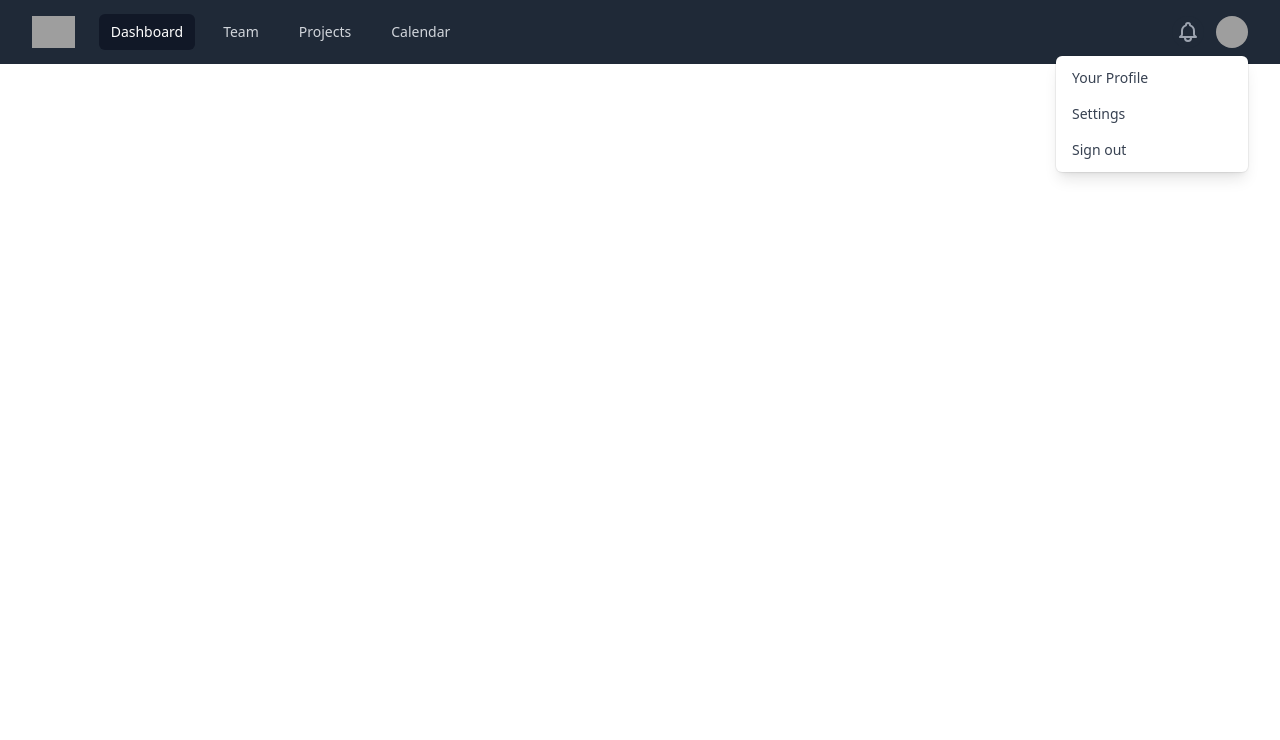
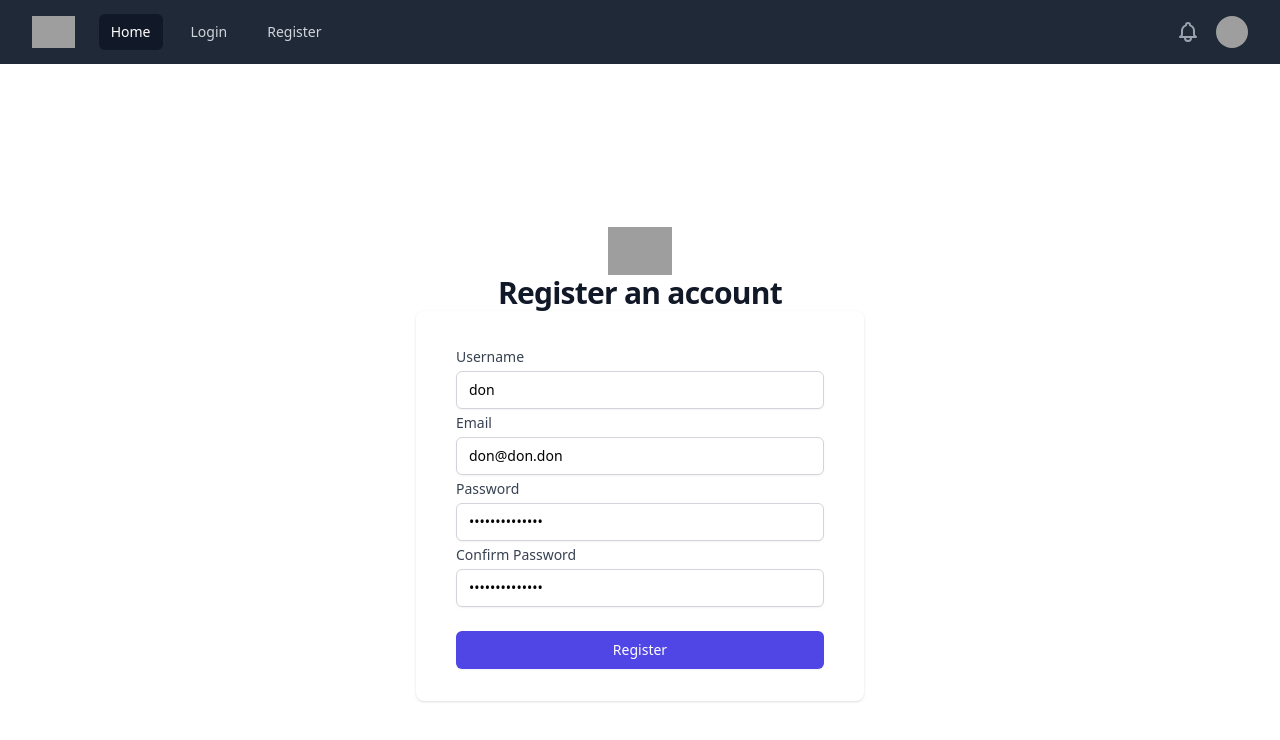
Before and after one commit to Don-Cryptus/springauth, an Angular app in the folder angular/: page /register in a window 1280 px wide. Before the commit this address led to /. Shown: the top 740 px of the page. Built offline with nearby package versions, Linux system fonts and the light colour scheme; grey boxes are pictures that could not be loaded.

Commit message:
add navbar

```diff
--- a/angular/src/app/app-routing.module.ts
+++ b/angular/src/app/app-routing.module.ts
@@ -1,8 +1,14 @@
 import { NgModule } from '@angular/core';
 import { RouterModule, Routes } from '@angular/router';
+import { LoginComponent } from './auth/login/login.component';
 import { RegisterComponent } from './auth/register/register.component';
+import { HomeComponent } from './home/home.component';
 
-const routes: Routes = [{ path: '', component: RegisterComponent }];
+const routes: Routes = [
+  { path: '', component: HomeComponent },
+  { path: 'register', component: RegisterComponent },
+  { path: 'login', component: LoginComponent },
+];
 
 @NgModule({
   imports: [RouterModule.forRoot(routes)],
--- a/angular/src/app/app.module.ts
+++ b/angular/src/app/app.module.ts
@@ -7,9 +7,10 @@ import { AppComponent } from './app.component';
 import { AuthModule } from './auth/auth.module';
 import { authInterceptorProviders } from './interceptor/auth.interceptor';
 import { NavComponent } from './nav/nav.component';
+import { HomeComponent } from './home/home.component';
 
 @NgModule({
-  declarations: [AppComponent, NavComponent],
+  declarations: [AppComponent, NavComponent, HomeComponent],
   imports: [BrowserModule, AppRoutingModule, HttpClientModule, AuthModule],
   providers: [authInterceptorProviders],
   bootstrap: [AppComponent],
--- a/angular/src/app/auth/login/login.component.html
+++ b/angular/src/app/auth/login/login.component.html
@@ -16,7 +16,7 @@
     {{ alertMsg }}
   </app-alert>
 
-  <div class="sm:mx-auto sm:w-full sm:max-w-md">
+  <div class="sm:mx-auto sm:w-full sm:max-w-md min-w-[28rem]">
     <div class="bg-white py-8 px-4 shadow sm:rounded-lg sm:px-10">
       <form class="space-y-6" [formGroup]="loginForm" (ngSubmit)="login()">
         <app-input
--- a/angular/src/app/auth/register/register.component.html
+++ b/angular/src/app/auth/register/register.component.html
@@ -16,7 +16,7 @@
     {{ alertMsg }}
   </app-alert>
 
-  <div class="sm:mx-auto sm:w-full sm:max-w-md">
+  <div class="sm:mx-auto sm:w-full sm:max-w-md min-w-[28rem]">
     <div class="bg-white py-8 px-4 shadow sm:rounded-lg sm:px-10">
       <form
         class="space-y-6"
--- /dev/null
+++ b/angular/src/app/home/home.component.ts
@@ -0,0 +1,15 @@
+import { Component, OnInit } from '@angular/core';
+
+@Component({
+  selector: 'app-home',
+  templateUrl: './home.component.html',
+  styleUrls: ['./home.component.css']
+})
+export class HomeComponent implements OnInit {
+
+  constructor() { }
+
+  ngOnInit(): void {
+  }
+
+}
--- a/angular/src/app/nav/nav.component.html
+++ b/angular/src/app/nav/nav.component.html
@@ -5,6 +5,7 @@
       <div class="absolute inset-y-0 left-0 flex items-center sm:hidden">
         <!-- Mobile menu button-->
         <button
+          (click)="navbar = !navbar"
           type="button"
           class="inline-flex items-center justify-center p-2 rounded-md text-gray-400 hover:text-white hover:bg-gray-700 focus:outline-none focus:ring-2 focus:ring-inset focus:ring-white"
           aria-controls="mobile-menu"
@@ -19,7 +20,7 @@
             Menu open: "hidden", Menu closed: "block"
           -->
           <svg
-            class="block h-6 w-6"
+            class="h-6 w-6 {{ navbar && 'hidden' }}"
             xmlns="http://www.w3.org/2000/svg"
             fill="none"
             viewBox="0 0 24 24"
@@ -41,7 +42,7 @@
             Menu open: "block", Menu closed: "hidden"
           -->
           <svg
-            class="hidden h-6 w-6"
+            class="h-6 w-6 {{ !navbar && 'hidden' }}"
             xmlns="http://www.w3.org/2000/svg"
             fill="none"
             viewBox="0 0 24 24"
@@ -76,28 +77,24 @@
           <div class="flex space-x-4">
             <!-- Current: "bg-gray-900 text-white", Default: "text-gray-300 hover:bg-gray-700 hover:text-white" -->
             <a
-              href="#"
+              href="/"
+              routerLink="/"
               class="bg-gray-900 text-white px-3 py-2 rounded-md text-sm font-medium"
               aria-current="page"
-              >Dashboard</a
+              >Home</a
             >
-
             <a
+              href="/login"
+              routerLink="login"
               href="#"
               class="text-gray-300 hover:bg-gray-700 hover:text-white px-3 py-2 rounded-md text-sm font-medium"
-              >Team</a
+              >Login</a
             >
-
             <a
-              href="#"
+              href="/register"
+              routerLink="register"
               class="text-gray-300 hover:bg-gray-700 hover:text-white px-3 py-2 rounded-md text-sm font-medium"
-              >Projects</a
-            >
-
-            <a
-              href="#"
-              class="text-gray-300 hover:bg-gray-700 hover:text-white px-3 py-2 rounded-md text-sm font-medium"
-              >Calendar</a
+              >Register</a
             >
           </div>
         </div>
@@ -132,6 +129,7 @@
         <div class="ml-3 relative">
           <div>
             <button
+              (click)="userMenu = !userMenu"
               type="button"
               class="bg-gray-800 flex text-sm rounded-full focus:outline-none focus:ring-2 focus:ring-offset-2 focus:ring-offset-gray-800 focus:ring-white"
               id="user-menu-button"
@@ -158,7 +156,9 @@
               To: "transform opacity-0 scale-95"
           -->
           <div
-            class="origin-top-right absolute right-0 mt-2 w-48 rounded-md shadow-lg py-1 bg-white ring-1 ring-black ring-opacity-5 focus:outline-none"
+            class="{{
+              !userMenu && 'hidden'
+            }} origin-top-right absolute right-0 mt-2 w-48 rounded-md shadow-lg py-1 bg-white ring-1 ring-black ring-opacity-5 focus:outline-none"
             role="menu"
             aria-orientation="vertical"
             aria-labelledby="user-menu-button"
@@ -196,32 +196,29 @@
   </div>
 
   <!-- Mobile menu, show/hide based on menu state. -->
-  <div class="sm:hidden" id="mobile-menu">
+  <div class="sm:hidden {{ !navbar && 'hidden' }}" id="mobile-menu">
     <div class="px-2 pt-2 pb-3 space-y-1">
       <!-- Current: "bg-gray-900 text-white", Default: "text-gray-300 hover:bg-gray-700 hover:text-white" -->
       <a
-        href="#"
+        href="/"
+        routerLink="/"
         class="bg-gray-900 text-white block px-3 py-2 rounded-md text-base font-medium"
         aria-current="page"
-        >Dashboard</a
+        >Home</a
       >
 
       <a
-        href="#"
+        href="/login"
+        routerLink="login"
         class="text-gray-300 hover:bg-gray-700 hover:text-white block px-3 py-2 rounded-md text-base font-medium"
-        >Team</a
+        >Login</a
       >
 
       <a
-        href="#"
+        href="/register"
+        routerLink="register"
         class="text-gray-300 hover:bg-gray-700 hover:text-white block px-3 py-2 rounded-md text-base font-medium"
-        >Projects</a
-      >
-
-      <a
-        href="#"
-        class="text-gray-300 hover:bg-gray-700 hover:text-white block px-3 py-2 rounded-md text-base font-medium"
-        >Calendar</a
+        >Register</a
       >
     </div>
   </div>
--- a/angular/src/app/nav/nav.component.ts
+++ b/angular/src/app/nav/nav.component.ts
@@ -1,15 +1,29 @@
-import { Component, OnInit } from '@angular/core';
+import { Component, HostListener, OnInit } from '@angular/core';
 
 @Component({
   selector: 'app-nav',
   templateUrl: './nav.component.html',
-  styleUrls: ['./nav.component.css']
+  styleUrls: ['./nav.component.css'],
 })
 export class NavComponent implements OnInit {
+  userMenu = false;
+  navbar = false;
+  wasInside = false;
+  constructor() {}
 
-  constructor() { }
+  ngOnInit(): void {}
 
-  ngOnInit(): void {
+  @HostListener('click')
+  clickInside() {
+    this.wasInside = true;
   }
 
+  @HostListener('document:click')
+  clickout() {
+    if (!this.wasInside) {
+      this.userMenu = false;
+      this.navbar = false;
+    }
+    this.wasInside = false;
+  }
 }
--- a/angular/src/app/shared/input/input.component.html
+++ b/angular/src/app/shared/input/input.component.html
@@ -1,4 +1,4 @@
-<div class="mt-1">
+<div class="mt-1 w-full">
   <label for="email" class="block text-sm font-medium text-gray-700">
     {{ label }}
   </label>
```
Also changed, not shown: angular/src/app/home/home.component.css (added), angular/src/app/home/home.component.html (added), 1 other file (tests, documents, lock files or other folders).
